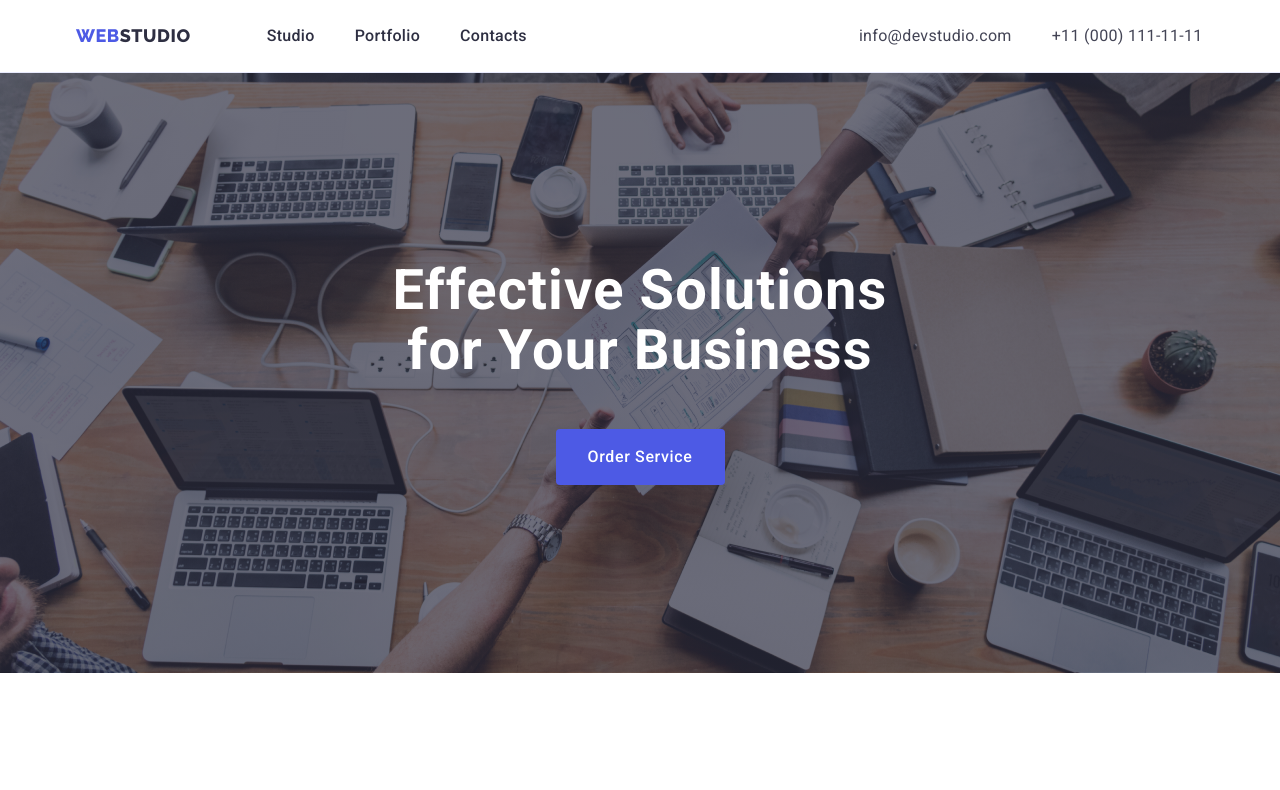
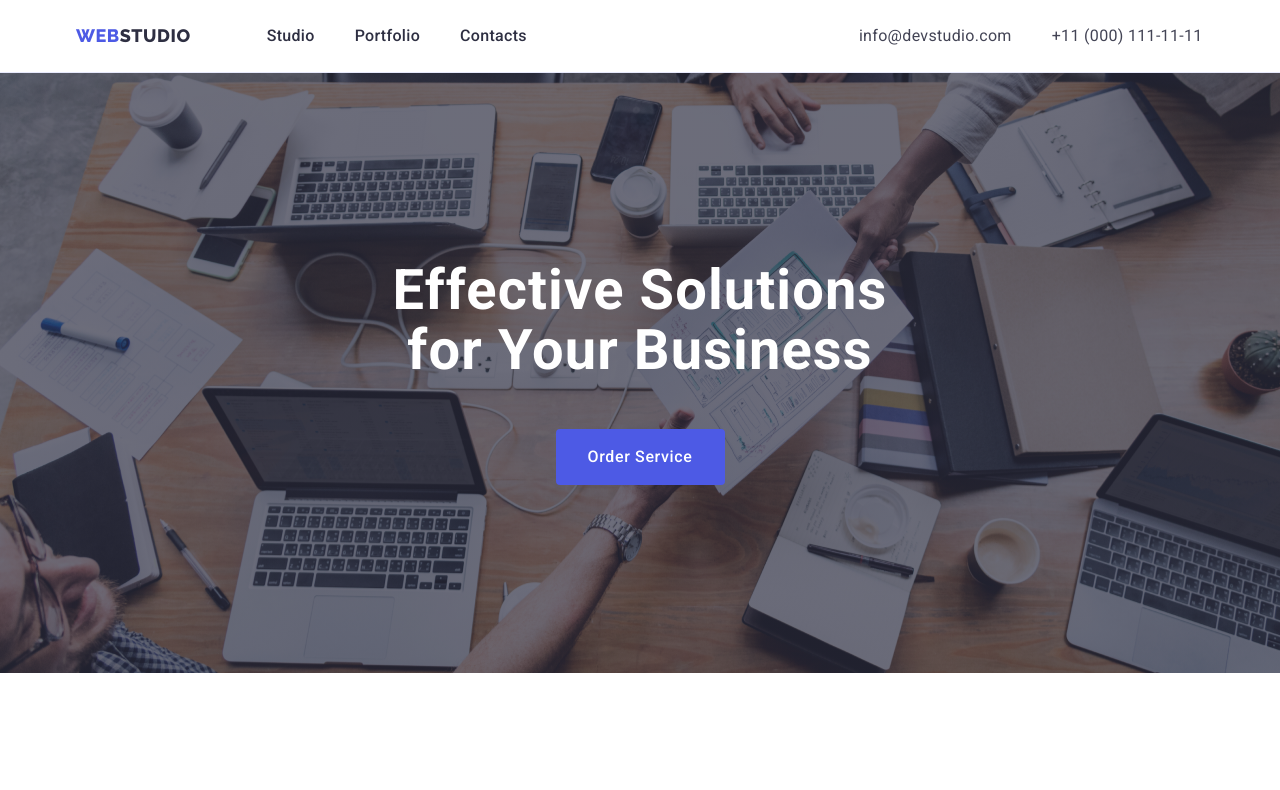
Before and after one commit to ailsoya/goit-markup-hw-04, a plain HTML site: page index.html in a window 1280 px wide. Shown: the top 790 px of the page. Drawn offline with nearby package versions, Linux system fonts and the light colour scheme.

Commit message:
Update style.css

```diff
--- a/css/style.css
+++ b/css/style.css
@@ -237,11 +237,11 @@ body {
     background-image: linear-gradient(rgba(46, 47, 66, 0.7), rgba(46, 47, 66, 0.7)), url(../images/people-office.jpg);
     max-width: 1440px;
     background-repeat: no-repeat;
-    background-position: center;
     background-size: cover;
     text-align: center;
     justify-content: center;
     padding: 188px 0;
+    margin: auto;
 }
 
 .second-section {
```
